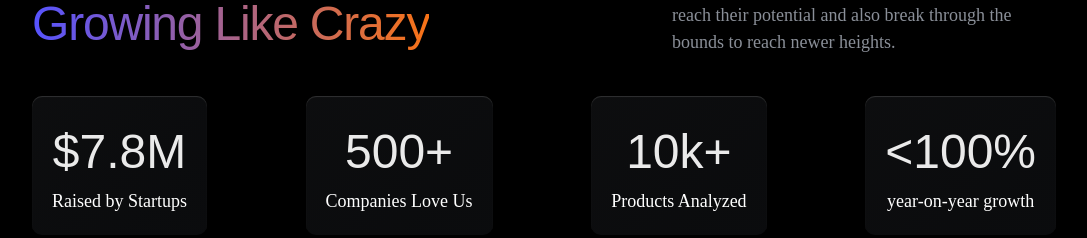
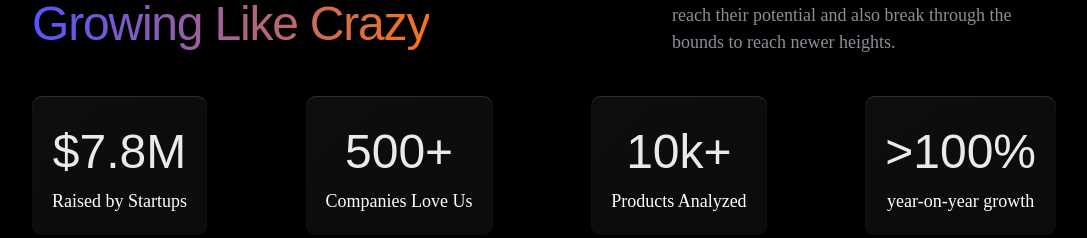
Before and after one commit to Suyyuu/zenith-ai-saas, a Next.js app: page / in a window 1280 px wide. Shown: the part 4848-5086 px from the top of the page, without its empty margins (96-1183 px from the left). Built offline with nearby package versions, Linux system fonts and the light colour scheme; a web font is replaced by a local one.

Commit message:
the greater than sign debugged.

```diff
--- a/app/components/Numbers.jsx
+++ b/app/components/Numbers.jsx
@@ -55,7 +55,7 @@ const Numbers = () => {
           </div>
           <div className="flex flex-col items-center max-w-[454px] numberCard  p-5">
             <h2 className="text-[#eaeaea] text-[48px] mobiles:text-[30px] font-host-grotesk">
-              {"<"}100%
+              {">"}100%
             </h2>
             <p className="text-[#ffffff] font-Satoshi text-[18px] mobiles:text-[12px]">
               year-on-year growth
```
